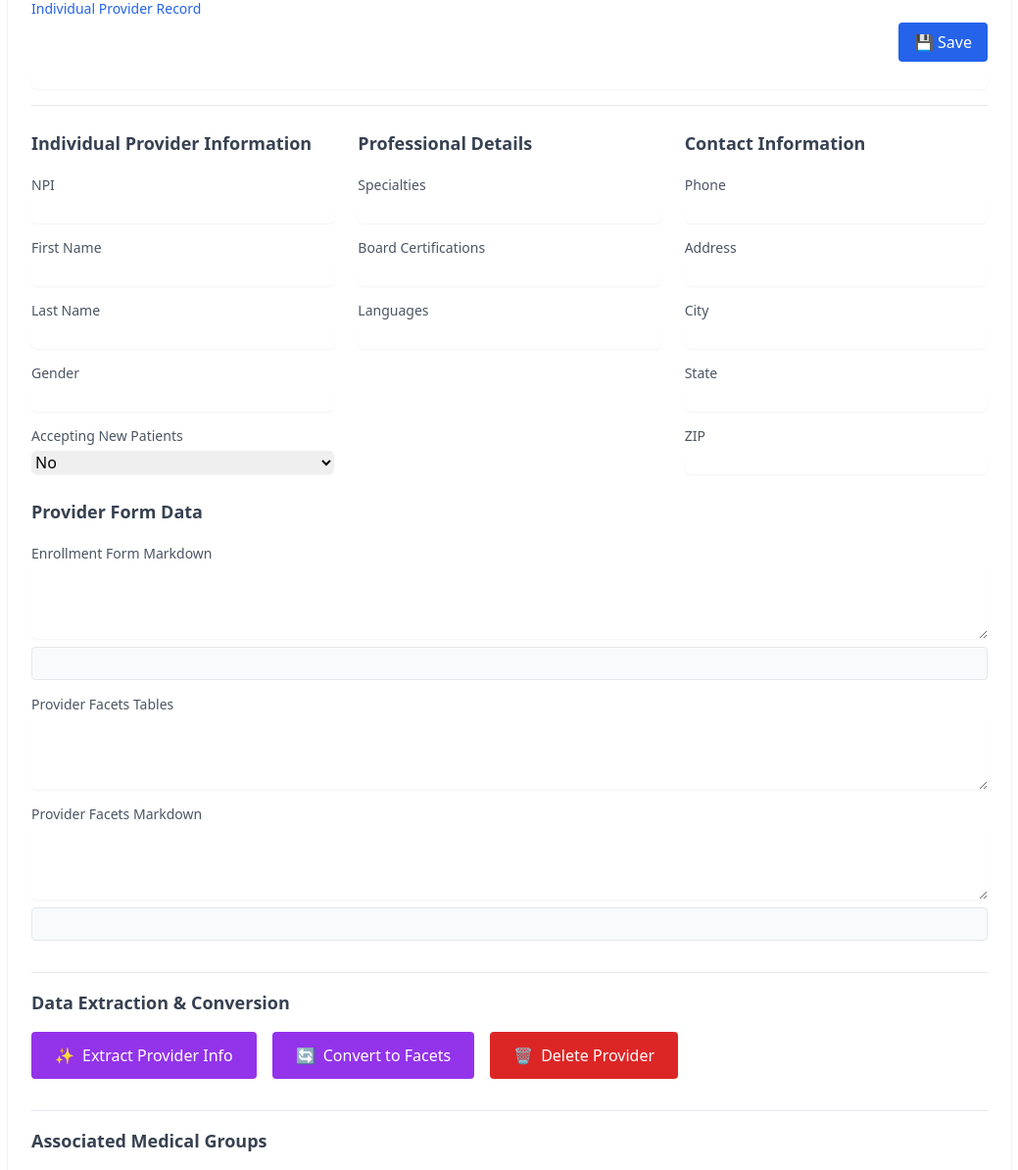
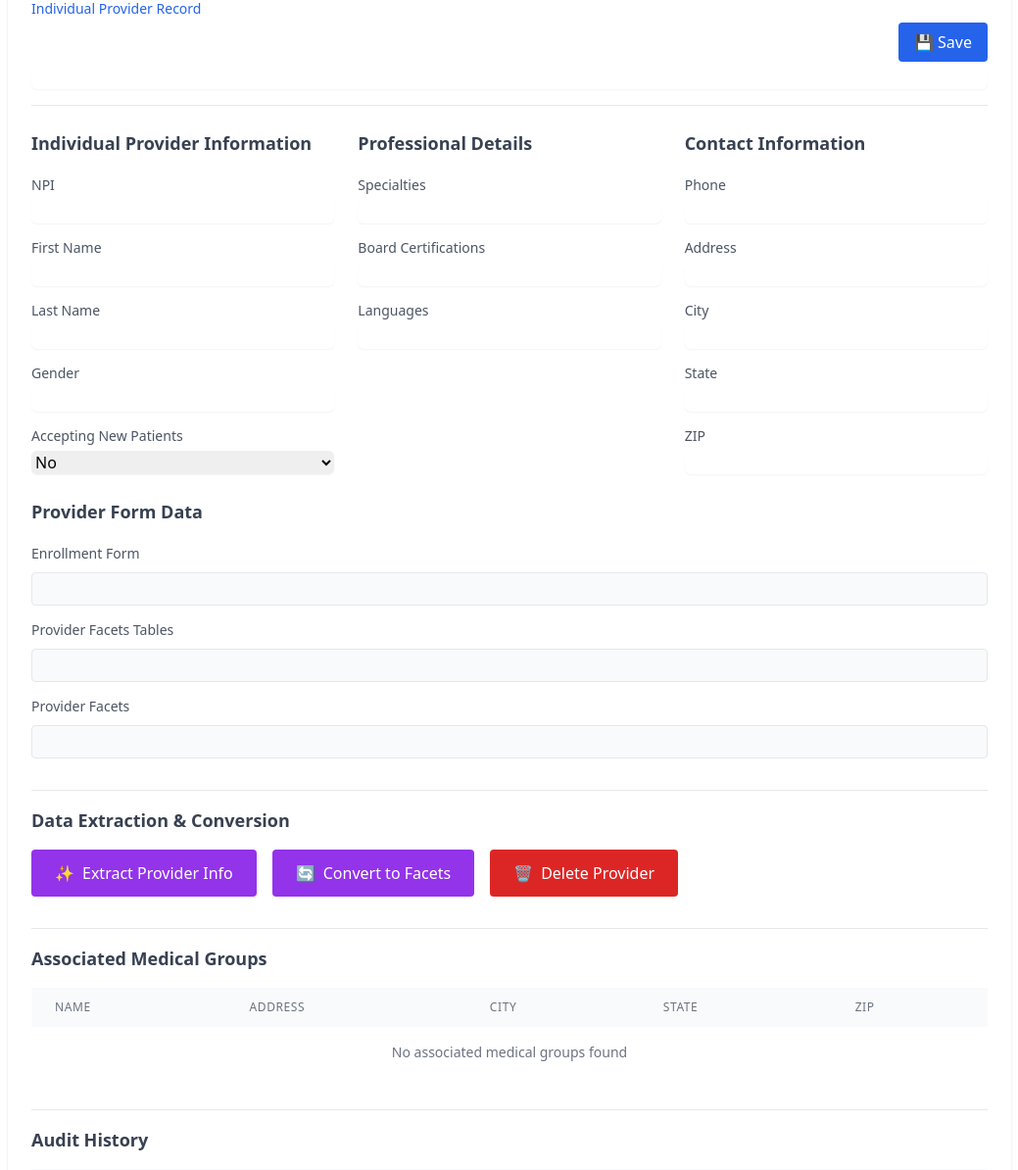
Before and after one commit to andrewfurman/IdahoProviders, a Flask app: template providers/templates/individual_provider_detail.html in a window 1280 px wide. Shown: the part 129-1323 px from the top of the page at 98% size, without its empty margins (120-1159 px from the left). Run offline with Flask 3, Linux system fonts and the light colour scheme; the template is opened without the code that fills it, so the values that code supplies are empty; some libraries are stand-ins or nearby versions.

Commit message:
Assistant checkpoint: Update markdown display boxes
Assistant generated file changes:
- providers/templates/individual_provider_detail.html: Remove edit textareas and increase markdown display height

---

User prompt:

Now looks like there is a text box to edit the text for these two Markdown fields and then there's a separate text box to display it.  Can you get rid of the text box to edit this data? I won't need to edit the data for these two items. I just want to display it in Markdown. Can you also double the height of each of the boxes that display the Markdown rendering and let you scroll up and down to see the complete document? I want those text boxes to be taller.

Replit-Commit-Author: Assistant
Replit-Commit-Session-Id: 2cc3dc46-3845-4767-97d5-ad4a873f7e98

```diff
--- a/providers/templates/individual_provider_detail.html
+++ b/providers/templates/individual_provider_detail.html
@@ -100,38 +100,26 @@
                         <script src="https://cdn.jsdelivr.net/npm/marked/marked.min.js"></script>
 
                         <div>
-                            <label class="text-gray-600 text-sm">Enrollment Form Markdown</label>
-                            <textarea id="enrollmentMarkdown" name="provider_enrollment_form_markdown_text" rows="3" class="mt-1 block w-full rounded-md border-gray-300 shadow-sm">{{ provider.provider_enrollment_form_markdown_text or '' }}</textarea>
-                            <div id="enrollmentPreview" class="mt-2 p-4 rounded border bg-gray-50 prose prose-sm max-h-48 overflow-y-auto"></div>
+                            <label class="text-gray-600 text-sm">Enrollment Form</label>
+                            <div id="enrollmentContent" class="mt-2 p-4 rounded border bg-gray-50 prose prose-sm max-h-96 overflow-y-auto"></div>
                         </div>
 
                         <div>
                             <label class="text-gray-600 text-sm">Provider Facets Tables</label>
-                            <textarea name="provider_facets_tables" rows="3" class="mt-1 block w-full rounded-md border-gray-300 shadow-sm font-mono">{{ provider.provider_facets_tables }}</textarea>
+                            <div class="mt-2 p-4 rounded border bg-gray-50 font-mono overflow-x-auto">{{ provider.provider_facets_tables }}</div>
                         </div>
 
                         <div>
-                            <label class="text-gray-600 text-sm">Provider Facets Markdown</label>
-                            <textarea id="facetsMarkdown" name="provider_facets_markdown" rows="3" class="mt-1 block w-full rounded-md border-gray-300 shadow-sm">{{ provider.provider_facets_markdown or '' }}</textarea>
-                            <div id="facetsPreview" class="mt-2 p-4 rounded border bg-gray-50 prose prose-sm max-h-48 overflow-y-auto"></div>
+                            <label class="text-gray-600 text-sm">Provider Facets</label>
+                            <div id="facetsContent" class="mt-2 p-4 rounded border bg-gray-50 prose prose-sm max-h-96 overflow-y-auto"></div>
                         </div>
 
                         <script>
-                          function updatePreview(sourceId, previewId) {
-                            const source = document.getElementById(sourceId);
-                            const preview = document.getElementById(previewId);
-                            preview.innerHTML = marked.parse(source.value);
-                          }
-
-                          // Initial render
-                          updatePreview('enrollmentMarkdown', 'enrollmentPreview');
-                          updatePreview('facetsMarkdown', 'facetsPreview');
-
-                          // Live updates
-                          document.getElementById('enrollmentMarkdown').addEventListener('input', () =>
-                            updatePreview('enrollmentMarkdown', 'enrollmentPreview'));
-                          document.getElementById('facetsMarkdown').addEventListener('input', () =>
-                            updatePreview('facetsMarkdown', 'facetsPreview'));
+                            // Initial render
+                            document.getElementById('enrollmentContent').innerHTML =
+                              marked.parse({{ provider.provider_enrollment_form_markdown_text|tojson|safe }} || '');
+                            document.getElementById('facetsContent').innerHTML =
+                              marked.parse({{ provider.provider_facets_markdown|tojson|safe }} || '');
                         </script>
                     </div>
                 </div>
```
